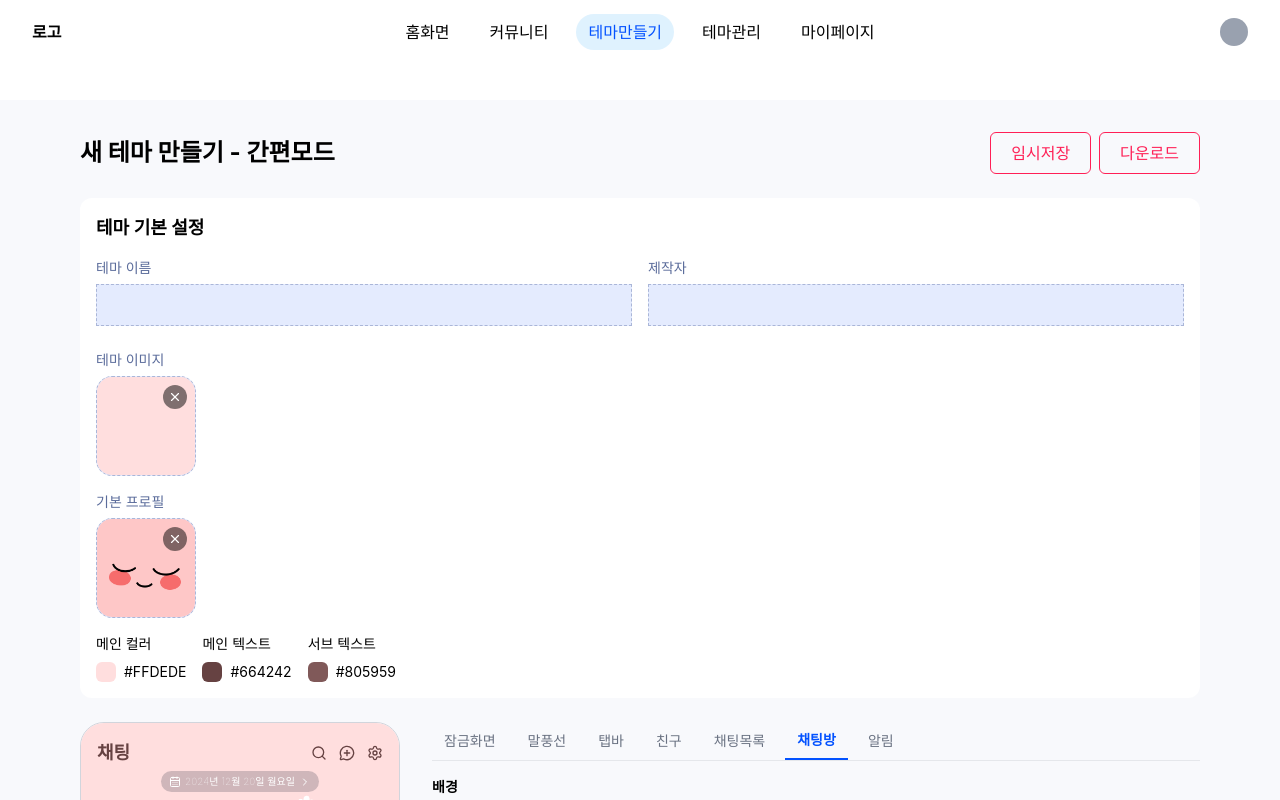
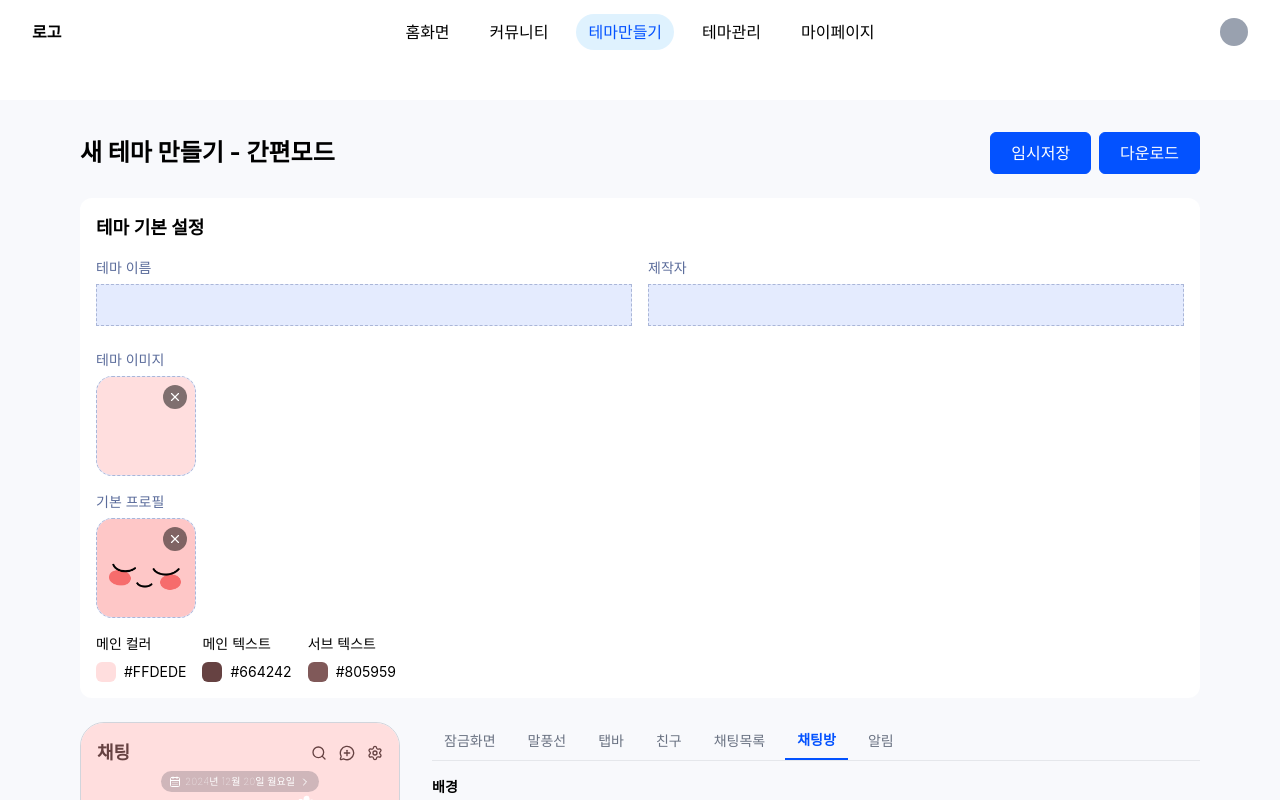
Before and after one commit to kakao-theme-maker/frontend, a React (Vite) app: page /themes/123/customize in a window 1280 px wide. Shown: the top 800 px of the page. Built offline with nearby package versions, Linux system fonts and the light colour scheme.

Commit message:
style: 버튼 메인 색 변경

```diff
--- a/src/components/common/Button.tsx
+++ b/src/components/common/Button.tsx
@@ -11,9 +11,9 @@ export default function Button({
 }: ButtonProps) {
   return (
     <button
-      className={`rounded-md px-5 py-2 border border-rose-500 text-rose-500
-    transition-colors hover:bg-rose-500 hover:text-white
-    focus-visible:ring-2 focus-visible:ring-rose-500
+      className={`rounded-md px-5 py-2 border border-primary bg-primary text-white
+    transition-colors hover:bg-blue-800  hover:border-blue-800
+    focus-visible:ring-2 focus-visible:ring-primary
     disabled:opacity-50 disabled:pointer-events-none
     ${className}`}
       {...props}
```
